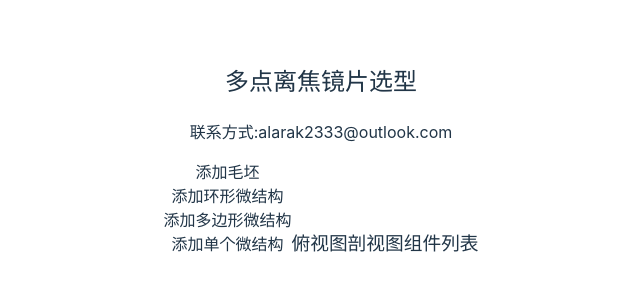
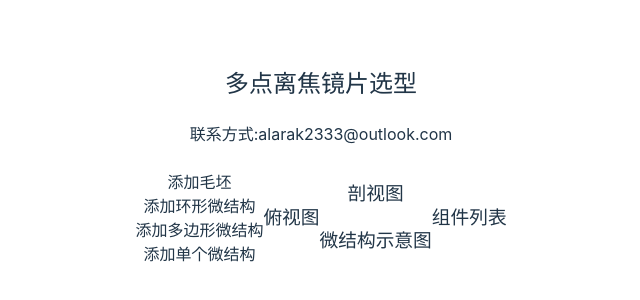
Before and after one commit to alarak233/lens_selection, a Vue app: page / in a window 1280 px wide. Shown: the part 240-540 px from the top of the page, without its empty margins (319-959 px from the left). Built offline with nearby package versions, Linux system fonts and the light colour scheme.

Commit message:
布局优化

```diff
--- a/src/App.vue
+++ b/src/App.vue
@@ -25,6 +25,7 @@
   </div>
   <div class="div_inline">
     <h3>剖视图</h3>
+    <h3>微结构示意图</h3>
   </div>
   <div class="div_inline">
     <h3>组件列表</h3>
@@ -34,5 +35,6 @@
 <style scoped>
 .div_inline {
   display: inline-block;
+  vertical-align: middle;
 }
 </style>
```
